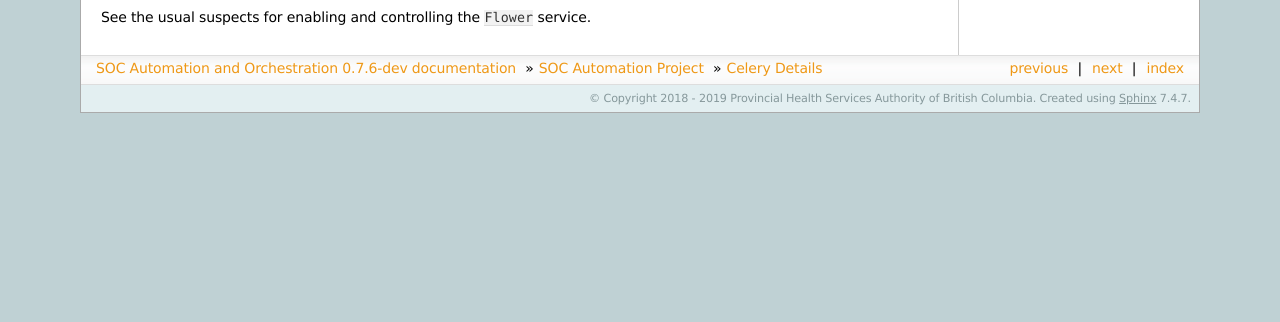
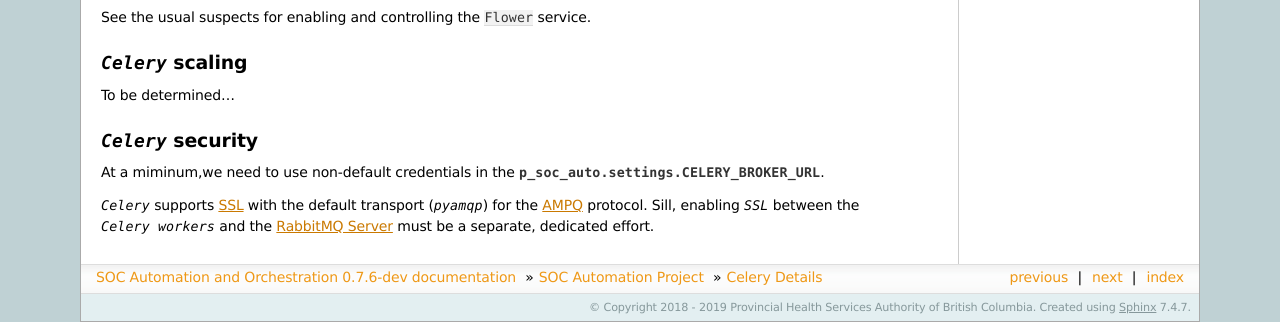
Before and after one commit to PHSAServiceOperationsCenter/PHSA-SOC, a Sphinx documentation site: the page built from docs/source/p_soc_auto/celery.rst, in a window 1280 px wide and 900 px high, scrolled down 2171 px, cut to the strip 578-900 px from the top of the window. Built offline with Sphinx 7.4.7, drawn with Linux system fonts in a browser that asks for light colours; before the commit the page ends 2862 px from its top, so only the background shows below that; some of the changed text lies outside the part shown.

Commit message:
complete docs for the soc automation server and friends

```diff
--- a/docs/source/p_soc_auto/celery.rst
+++ b/docs/source/p_soc_auto/celery.rst
@@ -192,3 +192,21 @@ source controlled file ``configs/celery/phsa_celery_flower.service``.
    :language: cfg
 
 See the usual suspects for enabling and controlling the ``Flower`` service.
+
+`Celery` scaling
+----------------
+
+To be determined...
+
+`Celery` security
+-----------------
+
+At a miminum,we need to use non-default credentials in the
+:attr:`p_soc_auto.settings.CELERY_BROKER_URL`.
+
+`Celery` supports `SSL
+<https://docs.celeryproject.org/en/latest/userguide/configuration.html#broker-use-ssl>`_
+with the default transport (`pyamqp`) for the `AMPQ <https://www.amqp.org/>`_
+protocol.
+Sill, enabling `SSL` between the `Celery workers` and the
+:ref:`RabbitMQ Server` must be a separate, dedicated effort.
--- a/docs/source/p_soc_auto/p_soc_auto.rst
+++ b/docs/source/p_soc_auto/p_soc_auto.rst
@@ -20,11 +20,10 @@ readily scaled horizontally via virtualization or containerization.
     security protocols for inter-component communication.
 
 .. toctree::
-   :maxdepth: 2
+   :maxdepth: 4
    :caption: Components
 
    socauto.rst
-   django_settings.rst
    memcached.rst
    nginx.rst
    uwsgi.rst
```
Also changed, not shown: docs/source/p_soc_auto/logstash.rst (+67 -2 lines), docs/source/p_soc_auto/winlogbeat.rst (+42 -1 lines).
